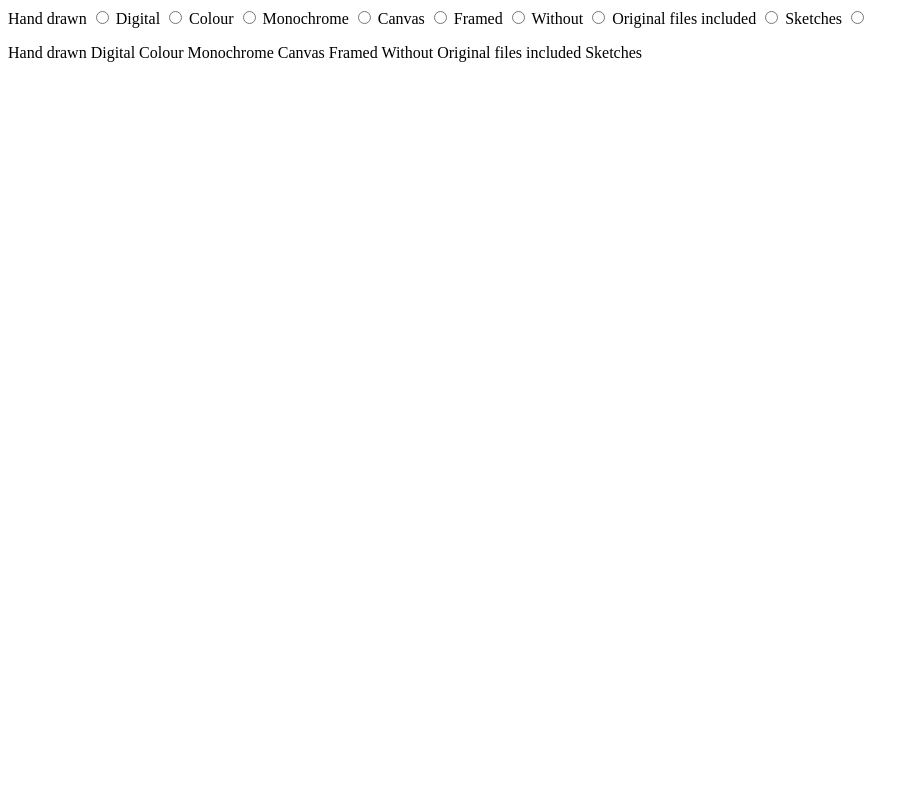
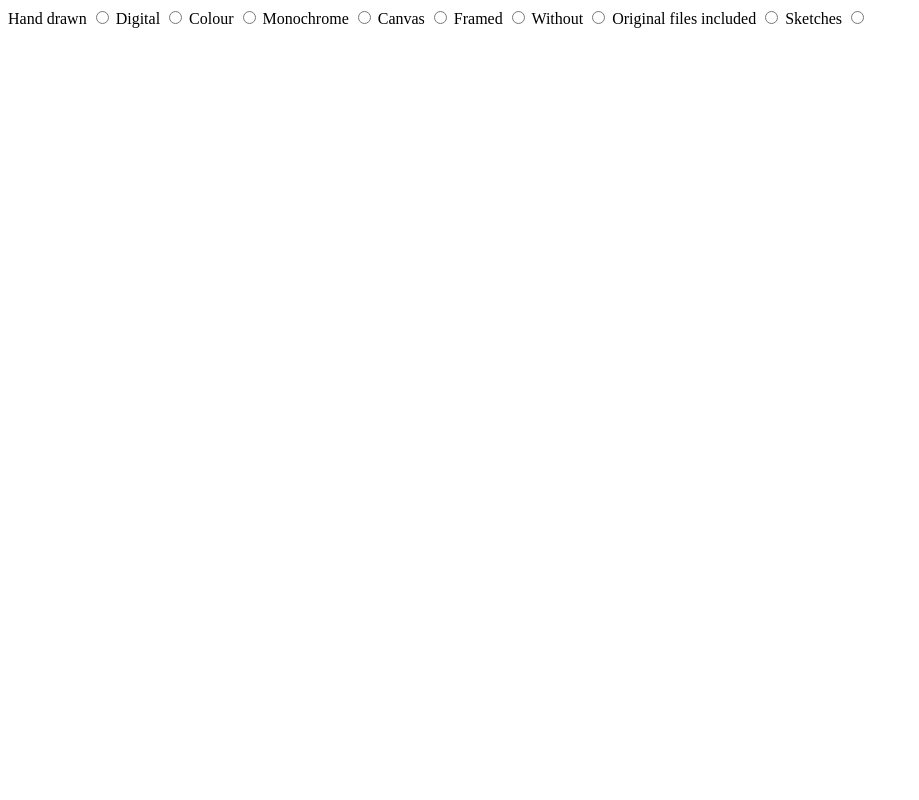
Before and after one commit to louisgreenhall/MS4, a Django app: template home/templates/home/requestform.html in a window 1280 px wide. Shown: the whole page, without its empty margins (0-919 px from the left). Run offline with Django 3.2, Linux system fonts and the light colour scheme; the template is opened without the code that fills it, so the values that code supplies are empty.

Commit message:
updated requestform

```diff
--- a/home/templates/home/requestform.html
+++ b/home/templates/home/requestform.html
@@ -21,22 +21,3 @@
 
     </form>
 </div>
-
-
-Hand drawn
-
-Digital
-
-Colour
-
-Monochrome
-
-Canvas
-
-Framed
-
-Without
-
-Original files included
-
-Sketches
```
